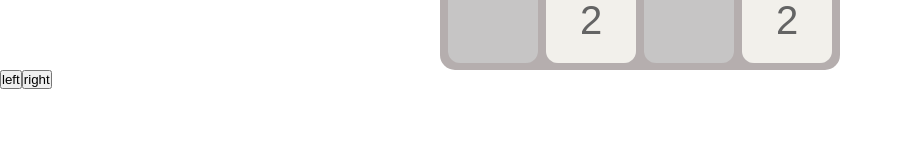
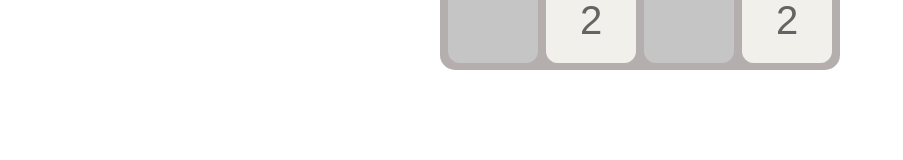
Before and after one commit to GITOOCOOL/2048, a React (Vite) app: page / in a window 1280 px wide. Shown: the part 130-290 px from the top of the page, without its empty margins (0-903 px from the left). Built offline with nearby package versions, Linux system fonts and the light colour scheme.

Commit message:
handleLeft and handleRight functions working properly, next I am trying to merge both the functions into one which seems not so difficult

```diff
--- a/src/App.jsx
+++ b/src/App.jsx
@@ -17,47 +17,41 @@ const App = () => {
 
   const rightMove = () => {
     let tempTiles = tiles;
-    let sortedTiles = tempTiles.sort((a,b) => a-b)
-    sortedTiles = sortedTiles.map((t) => t*2)
+    let shiftedTiles = tempTiles.sort((a,b) => a-b)
+    shiftedTiles = shiftedTiles.map((t) => t*2)
 
-    // for(let i = 0; i < sortedTiles.length-1; i++) {
-    //   if(sortedTiles[i+1] === sortedTiles[i]) {
-    //     sortedTiles[i+1] = sortedTiles[i]*2;
-    //     sortedTiles[i] = 0;
+    // for(let i = 0; i < shiftedTiles.length-1; i++) {
+    //   if(shiftedTiles[i+1] === shiftedTiles[i]) {
+    //     shiftedTiles[i+1] = shiftedTiles[i]*2;
+    //     shiftedTiles[i] = 0;
     //   }
     // }
-    setTiles(sortedTiles);
+    setTiles(shiftedTiles);
     console.log(`tiles: ${tiles}`);
   }
 
   const leftMove = () => {
     console.log('leftMove');
     let tempTiles = tiles;
-    let sortedTiles = tempTiles.sort((a,b) => b-a)
+    let shiftedTiles = tempTiles.sort((a,b) => b-a)
     // for(let i = 0; i < tempTiles.length-1; i++) {
     //   if(tempTiles[i+1] === tempTiles[i]) {
     //     tempTiles[i+1] = tempTiles[i]*2;
     //     tempTiles[i] = 0;
     //   }
     // }
-    // console.log(sortedTiles);
-    setTiles(sortedTiles);
+    // console.log(shiftedTiles);
+    setTiles(shiftedTiles);
     console.log(`tiles: ${tiles}`);
   }
 
 
-  //only runs on first render
+
+
+
   useEffect(() => {
-    console.log('I only run once');
+    console.log('I run on first render');
     updateTiles();
-    console.log('first render: ', tiles)
-  },[]);
-
-  // I run on every render
-  useEffect(() => {
-    console.log('I run on every render');
-    updateTiles();
-    console.log('every render:', tiles)
   },[]);
 
 
@@ -87,78 +81,143 @@ const App = () => {
     }
   }
 
-//rather than sorted tiles must use shifted tiles but for now I am using sortedTiles till I get the selectedEmptyTiles logic right
+//rather than sorted tiles must use shifted tiles but for now I am using shiftedTiles till I get the selectedEmptyTiles logic right
 //Now I sloved the selected emptyTiles logic right
+// Now I shall start working on the shifting logic
+// First change the shortedTiles array to shiftedArray
   const handleLeft = () => {
     // e.preventDefault();
     let tempTiles = tiles;
-    let sortedTiles = tempTiles.sort((a,b) => b-a)
-    // sortedTiles = sortedTiles.map((t) => t*2)
-    for(let i = 0; i < sortedTiles.length-1; i++) {
-      if(sortedTiles[i+1] === sortedTiles[i]) {
-        sortedTiles[i+1] = sortedTiles[i]*2;
-        sortedTiles[i] = 0;
+    // maybe just iterate over the tiles and push only the populated tiles to a temporary array then at last just push 0's at the end to make it a 1by4 array that will shift the array easily
+
+
+    let populatedTiles = tempTiles.filter(t => t > 0)
+    console.log('length', populatedTiles.length);
+
+    for(let i = 0; i < 4; i++){
+      if(i < populatedTiles.length){
+        continue; //
+      }
+      else {
+        populatedTiles.push(0)//by pushing the 0s at the end we basically completed the shift
       }
     }
-    sortedTiles.sort((a,b) => b-a)
-    setTiles(sortedTiles.map((t) => t));
+
+    // logic to merge two tiles with the same values
+    let shiftedTiles = populatedTiles;
+    for(let i = 0; i < shiftedTiles.length-1; i++) {// we only iterate over the first 3 tiles to prevent the loop getting out of the array bounds
+      if(shiftedTiles[i+1] === shiftedTiles[i]) {
+        shiftedTiles[i] *= 2
+        shiftedTiles[i+1] = 0;
+      }
+    }
+
+    // after we merged the tiles, we need to shift the tiles again
+    // so we first filter the populated tiles again and push 0s at the end to make the shift logic happen again
+    // maybe after this I should try to extract the shifting function to make the code more modular
+    shiftedTiles = shiftedTiles.filter(t => t > 0)
+
+    for(let i = 0; i < 4; i++){
+      if(i < shiftedTiles.length){
+        continue; //
+      }
+      else {
+        shiftedTiles.push(0)
+      }
+    }
+
+
+    // I don't know why I put this code here, but it maybe because the rerendiring didn't work in chrome and I was trying to force re-rendering, however in safari the code seems to work fine without the below codes
+    // shiftedTiles.sort((a,b) => b-a)
+    // setTiles(shiftedTiles.map((t) => t));
+
+
+    // Generating new 2 numbered tiles logic
     // generateNew2()
     //find empty cells
     let emptyCells = [];
-    for(let i = 0; i <sortedTiles.length; i++){
-      if(sortedTiles[i] === 0){
+    for(let i = 0; i <shiftedTiles.length; i++){
+      if(shiftedTiles[i] === 0){
         emptyCells.push(i)
       }
     }
+    //randomly select an empty cell and populate it with 2
+    let selectedEmptyCell = Math.floor(Math.random() * emptyCells.length);
+    shiftedTiles[emptyCells[selectedEmptyCell]] = 2;
 
-    console.log('emptyCells: ', emptyCells);
+    setTiles(shiftedTiles.map(t => t))
+
+  }
+
+  // For handleRight I will just reverse the logic of handleLeft
+  // For optimization I am thinking of creating a single handle function that can switch roles based on the arrows input , getting rid of individual functions for each arrow press, but that is left for later update
+  const handleRight = () => {
+    // e.preventDefault();
+
+    // thankfully, just reversing the tiles array works
+    let tempTiles = tiles.reverse();
+    // maybe just iterate over the tiles and push only the populated tiles to a temporary array then at last just push 0's at the end to make it a 1by4 array that will shift the array easily
 
 
-    //randomly select an empty cell and populate it with 2
+    let populatedTiles = tempTiles.filter(t => t > 0)
+    console.log('length', populatedTiles.length);
 
-    let selectedEmptyCell = Math.floor(Math.random() * emptyCells.length);
-    console.log('selectedEmptyCell: ', selectedEmptyCell);
-    sortedTiles[emptyCells[selectedEmptyCell]] = 2;
-
-    setTiles(sortedTiles.map(t => t))
-
-    console.log(`tiles: ${tiles}`);
-  }
-  const handleRight = () => {
-    // e.preventDefault();
-    let tempTiles = tiles;
-    let sortedTiles = tempTiles.sort((a,b) => a-b)
-    // sortedTiles = sortedTiles.map((t) => t*2)
-    for(let i = 0; i < sortedTiles.length-1; i++) {
-      if(sortedTiles[i+1] === sortedTiles[i]) {
-        sortedTiles[i+1] = sortedTiles[i]*2;
-        sortedTiles[i] = 0;
+    for(let i = 0; i < 4; i++){
+      if(i < populatedTiles.length){
+        continue; //
+      }
+      else {
+        populatedTiles.push(0)//by pushing the 0s at the end we basically completed the shift
       }
     }
-    sortedTiles.sort((a,b) => a-b)
-    setTiles(sortedTiles.map((t) => t));
+
+    // logic to merge two tiles with the same values
+    let shiftedTiles = populatedTiles;
+    for(let i = 0; i < shiftedTiles.length-1; i++) {// we only iterate over the first 3 tiles to prevent the loop getting out of the array bounds
+      if(shiftedTiles[i+1] === shiftedTiles[i]) {
+        shiftedTiles[i] *= 2
+        shiftedTiles[i+1] = 0;
+      }
+    }
+
+    // after we merged the tiles, we need to shift the tiles again
+    // so we first filter the populated tiles again and push 0s at the end to make the shift logic happen again
+    // maybe after this I should try to extract the shifting function to make the code more modular
+    shiftedTiles = shiftedTiles.filter(t => t > 0)
+
+    for(let i = 0; i < 4; i++){
+      if(i < shiftedTiles.length){
+        continue; //
+      }
+      else {
+        shiftedTiles.push(0)
+      }
+    }
+
+
+    // I don't know why I put this code here, but it maybe because the rerendiring didn't work in chrome and I was trying to force re-rendering, however in safari the code seems to work fine without the below codes
+    // shiftedTiles.sort((a,b) => b-a)
+    // setTiles(shiftedTiles.map((t) => t));
+
+
+    // Generating new 2 numbered tiles logic
     // generateNew2()
     //find empty cells
     let emptyCells = [];
-    for(let i = 0; i <sortedTiles.length; i++){
-      if(sortedTiles[i] === 0){
+    for(let i = 0; i <shiftedTiles.length; i++){
+      if(shiftedTiles[i] === 0){
         emptyCells.push(i)
       }
     }
+    //randomly select an empty cell and populate it with 2
+    let selectedEmptyCell = Math.floor(Math.random() * emptyCells.length);
+    shiftedTiles[emptyCells[selectedEmptyCell]] = 2;
 
-    console.log('emptyCells: ', emptyCells);
+    // also need to reverse at the end to get the correct tiles
+    setTiles(shiftedTiles.map(t => t).reverse())
 
+  }
 
-    //randomly select an empty cell and populate it with 2
-
-    let selectedEmptyCell = Math.floor(Math.random() * emptyCells.length);
-    console.log('selectedEmptyCell: ', selectedEmptyCell);
-    sortedTiles[emptyCells[selectedEmptyCell]] = 2;
-
-    setTiles(sortedTiles.map(t => t))
-
-    console.log(`tiles: ${tiles}`);
-  }
 
 
 
@@ -170,8 +229,8 @@ const App = () => {
         <Cell tile={tiles[2]} id="2"></Cell>
         <Cell tile={tiles[3]} id="3"></Cell>
       </div>
-      <button onClick={handleLeft}>left</button>
-      <button onClick={handleRight}>right</button>
+      {/* <button onClick={handleLeft}>left</button>
+      <button onClick={handleRight}>right</button> */}
     </div>
   )
 }
```
